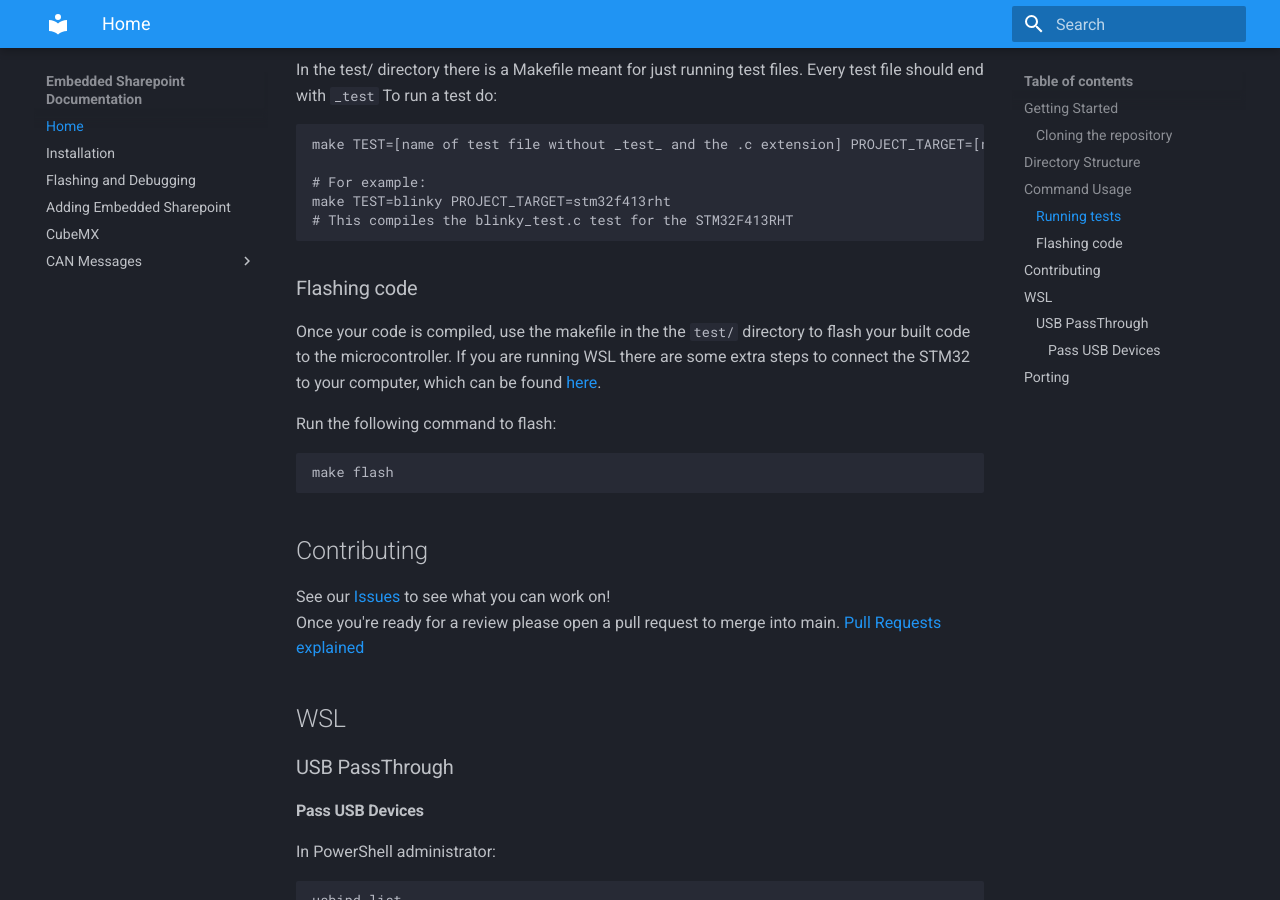
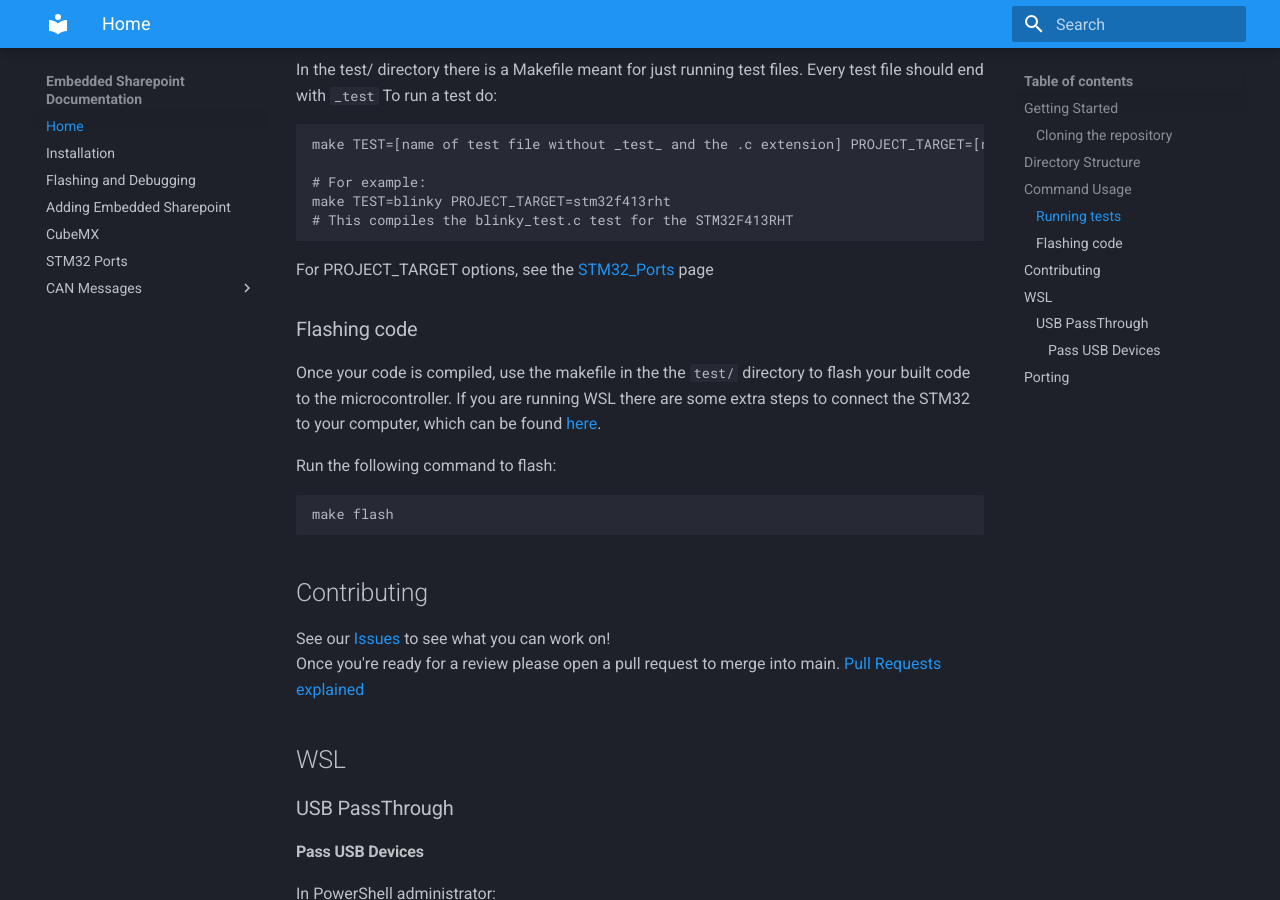
Before and after one commit to lhr-solar/Embedded-Sharepoint, an MkDocs documentation site: the page built from docs/README.md, in a window 1280 px wide and 900 px high, scrolled down 729 px. Built offline with MkDocs 1.6.1 and Material for MkDocs 9.7.7, drawn with Linux system fonts in a browser that asks for light colours.

Commit message:
added stm32 ports to mkdocs and readme

````diff
--- a/docs/README.md
+++ b/docs/README.md
@@ -23,6 +23,7 @@ make TEST=[name of test file without _test_ and the .c extension] PROJECT_TARGET
 make TEST=blinky PROJECT_TARGET=stm32f413rht
 # This compiles the blinky_test.c test for the STM32F413RHT
 ```
+For PROJECT_TARGET options, see the [STM32_Ports](./STM32_Ports.md) page
 
 ### Flashing code
 Once your code is compiled, use the makefile in the the `test/` directory to flash your built code to the microcontroller. If you are running WSL there are some extra steps to connect the STM32 to your computer, which can be found [here](./FlashAndTheBug.md).
--- a/mkdocs.yml
+++ b/mkdocs.yml
@@ -15,6 +15,7 @@ nav:
   - Flashing and Debugging: 'FlashAndTheBug.md'
   - Adding Embedded Sharepoint: 'SharepointSubmodule.md'
   - CubeMX: 'CubeMX.md'
+  - STM32 Ports: 'STM32Ports.md'
 
   - CAN Messages:
       - Signals & Messages: 'DBC.md'
````
